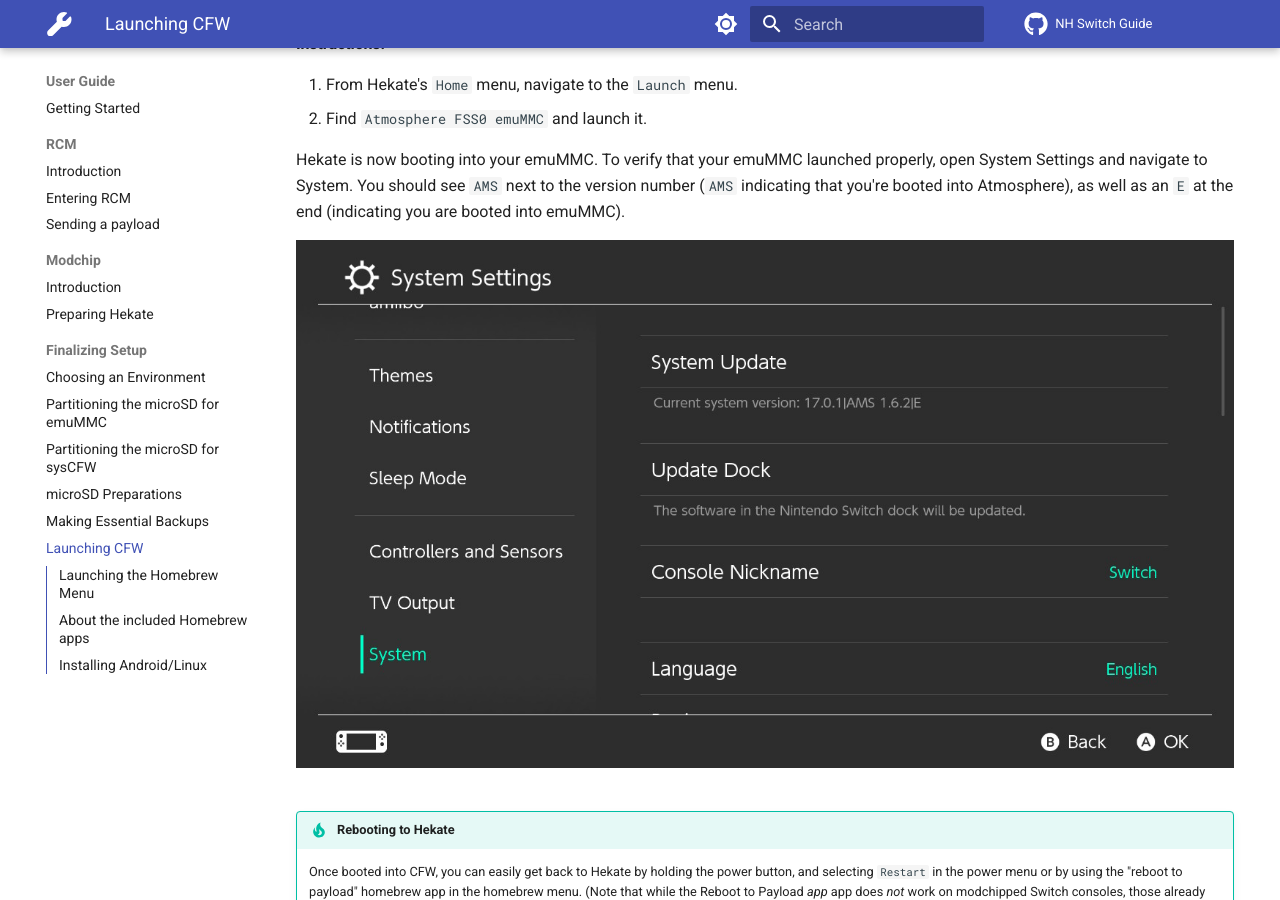
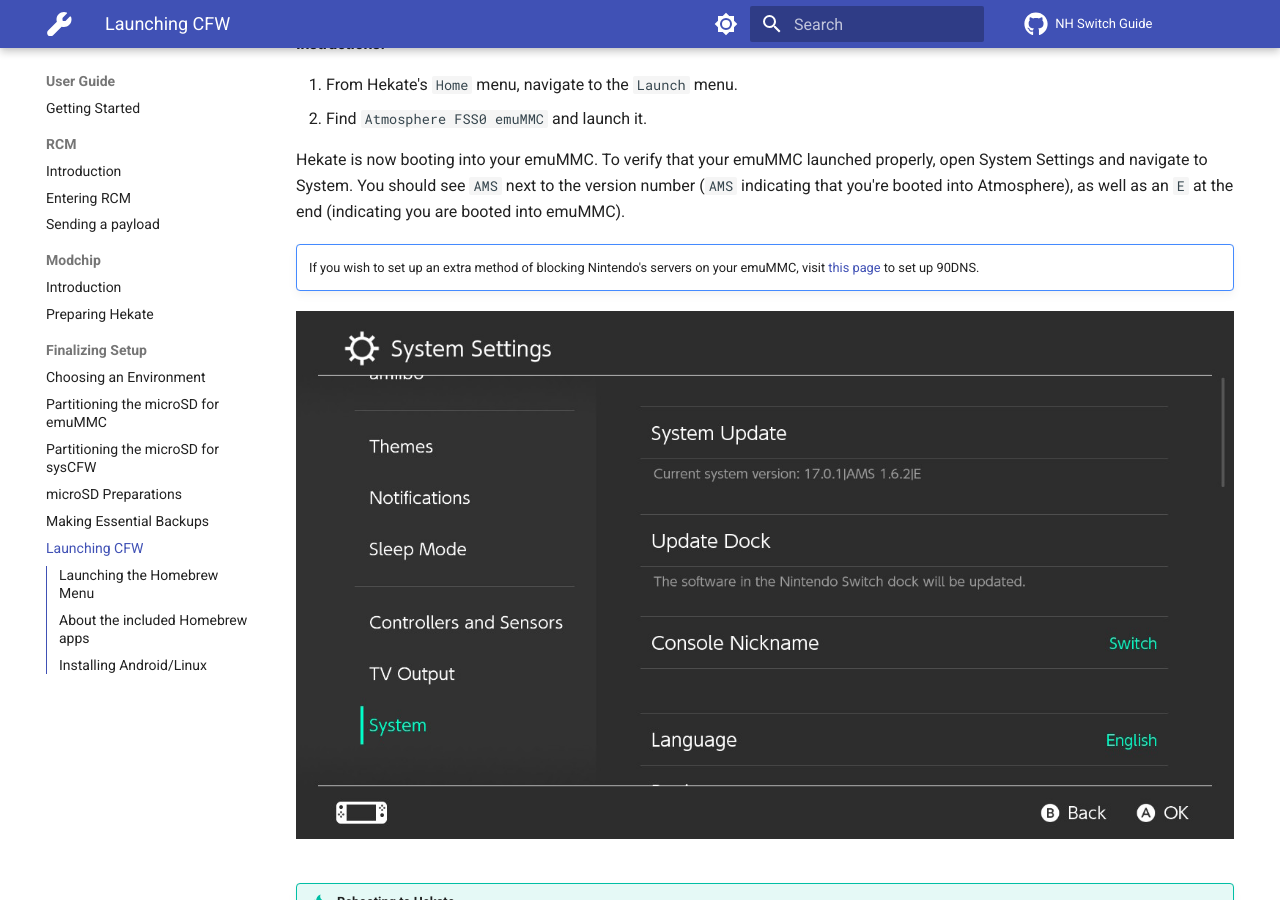
Before and after one commit to nh-server/switch-guide, an MkDocs documentation site: the page built from docs/user_guide/all/launching_cfw.md, in a window 1280 px wide and 900 px high, scrolled down 516 px. Built offline with MkDocs 1.6.1 and Material for MkDocs 9.7.7, drawn with Linux system fonts in a browser that asks for light colours; comment, search, counter and statistics services are not loaded.

Commit message:
added 90dns section to launching cfw page and specified the joycon rail side on the entering rcm page

```diff
--- a/docs/user_guide/all/launching_cfw.md
+++ b/docs/user_guide/all/launching_cfw.md
@@ -15,6 +15,9 @@
     2. Find `Atmosphere FSS0 emuMMC` and launch it.
 
     Hekate is now booting into your emuMMC. To verify that your emuMMC launched properly, open System Settings and navigate to System. You should see `AMS` next to the version number (`AMS` indicating that you're booted into Atmosphere), as well as an `E` at the end (indicating you are booted into emuMMC).
+
+    !!! note ""
+        If you wish to set up an extra method of blocking Nintendo's servers on your emuMMC, visit [this page](../../extras/blocking_nintendo.md#instructions-90dns) to set up 90DNS.
 
     ![Atmosphere version string](img/launching_cfw_atmosphere_version_string2.jpg)
 
```
Also changed, not shown: docs/user_guide/rcm/entering_rcm.md (+2 -2 lines).
